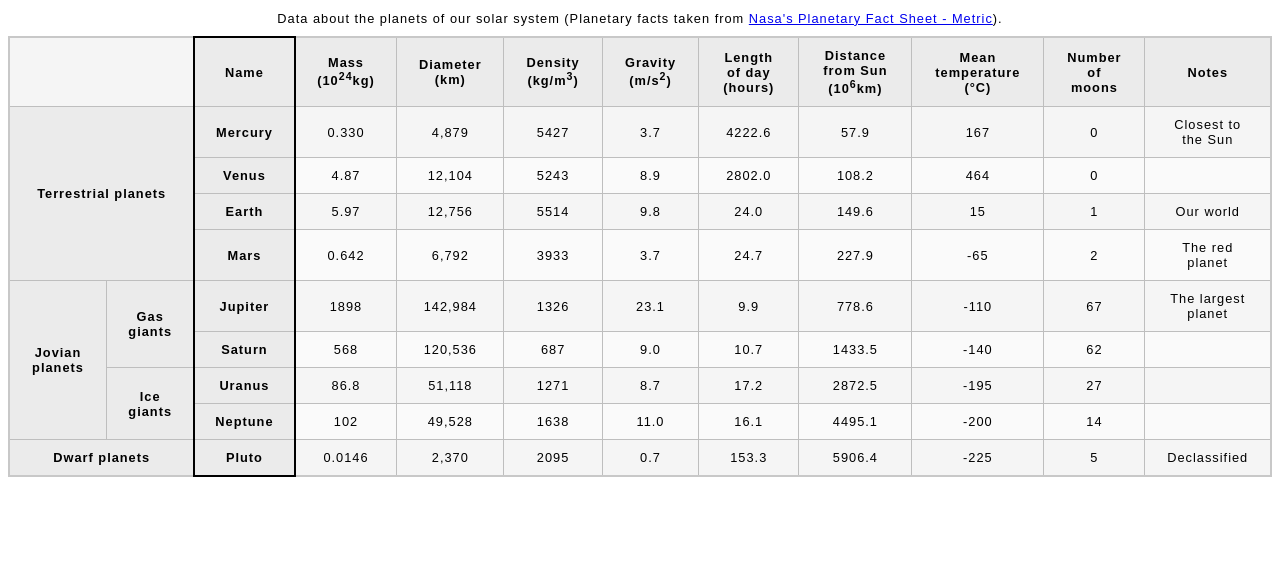
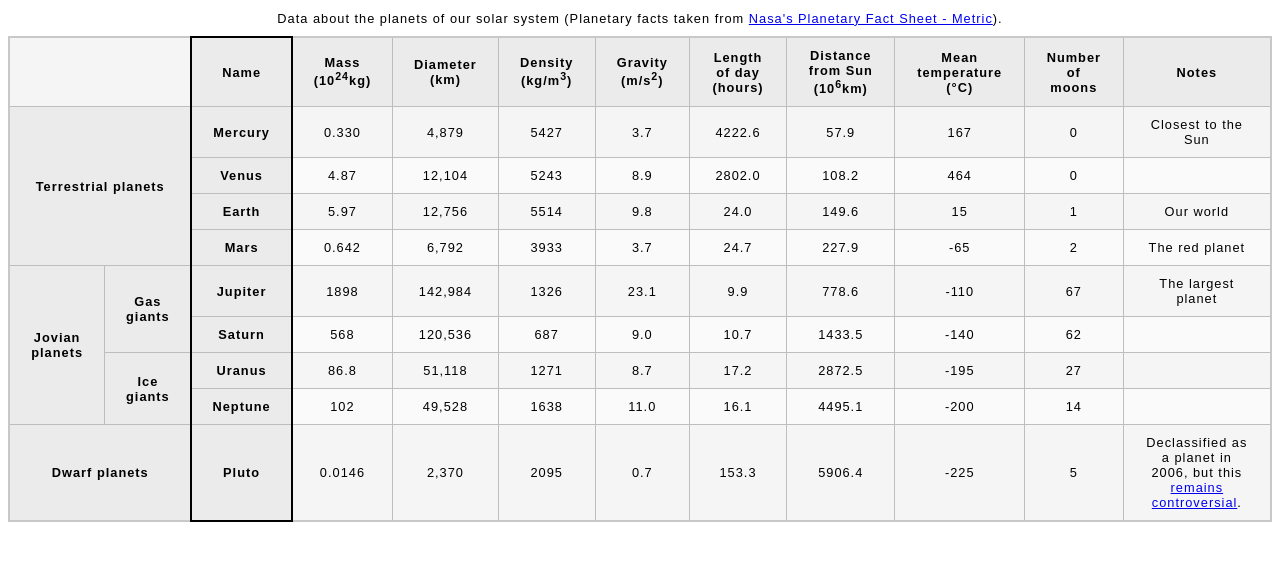
Before and after one commit to chani33/planet_data, a plain HTML site: page index.html in a window 1280 px wide. Shown: the part 79-640 px from the top of the page. Drawn offline with Linux system fonts and the light colour scheme.

Commit message:
Edit index.html

```diff
--- a/index.html
+++ b/index.html
@@ -148,7 +148,13 @@
           <td>5906.4</td>
           <td>-225</td>
           <td>5</td>
-          <td>Declassified</td>
+          <td>
+            Declassified as a planet in 2006, but this
+            <a
+              href="http://www.usatoday.com/story/tech/2014/10/02/pluto-planet-solar-system/16578959/"
+              >remains controversial</a
+            >.
+          </td>
         </tr>
       </tbody>
     </table>
```
